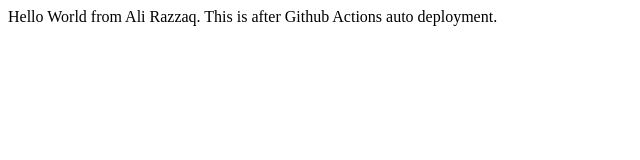
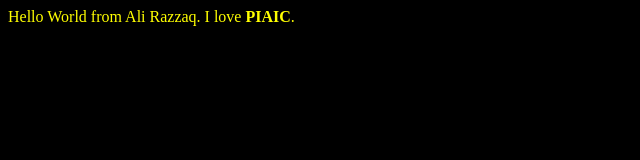
Before and after one commit to AliRa22aq/Bootcamp2020, a plain HTML site: page index.html in a window 1280 px wide. Shown: the whole page, without its empty margins (0-640 px from the left). Drawn offline with Linux system fonts and the light colour scheme.

Commit message:
Update index.html
final changes of the task

```diff
--- a/index.html
+++ b/index.html
@@ -3,7 +3,16 @@
 <head>
     <title>Document</title>
 </head>
+<style>
+    body {
+        background-color: black;
+    }
+    #abc {
+        color: yellow;
+    }
+</style>
+
 <body>
-    <div> Hello World from  Ali Razzaq. This is after Github Actions auto deployment. </div>
+    <div id="abc"> Hello World from  Ali Razzaq. I love <b>PIAIC</b>. </div>
 </body>
 </html>
```
